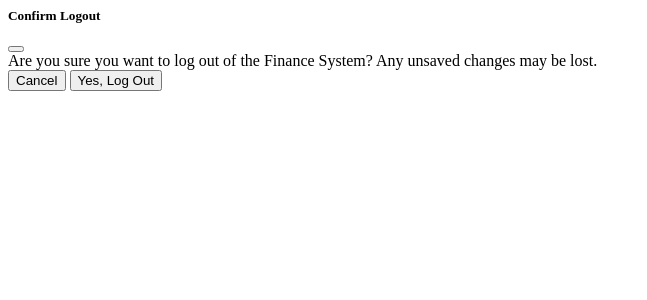
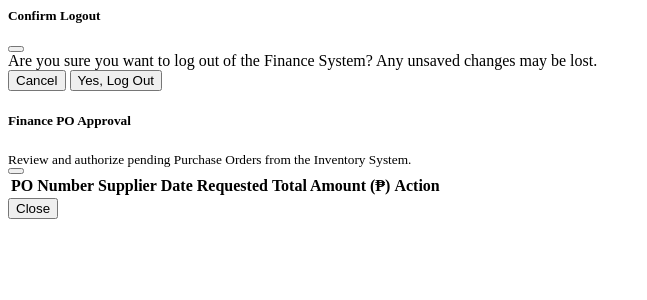
Before and after one commit to R4zaj/Finance_system, a PHP site: page /includes/modals.php in a window 1280 px wide. Shown: the top 300 px of the page, without its empty margins (0-647 px from the left). Run offline with PHP 8.4, Linux system fonts and the light colour scheme; lists and menus that the app fills with data are empty.

Commit message:
Add PO Approval modal to modals.php

```diff
--- a/includes/modals.php
+++ b/includes/modals.php
@@ -16,3 +16,38 @@
         </div>
     </div>
 </div>
+<div class="modal fade" id="poApprovalModal" tabindex="-1">
+    <div class="modal-dialog modal-xl">
+        <div class="modal-content border-0 shadow card-custom">
+            <div class="modal-header bg-dark text-white border-0">
+                <div>
+                    <h5 class="fw-bold mb-0"><i class="bi bi-cart-check me-2"></i>Finance PO Approval</h5>
+                    <small class="text-white-50">Review and authorize pending Purchase Orders from the Inventory System.</small>
+                </div>
+                <button type="button" class="btn-close btn-close-white" data-bs-dismiss="modal"></button>
+            </div>
+            <div class="modal-body bg-light mt-3 p-4">
+                <div class="card card-custom border-0 shadow-sm p-0">
+                    <div class="table-responsive">
+                        <table class="table table-hover align-middle mb-0 bg-white">
+                            <thead class="bg-light">
+                                <tr>
+                                    <th class="ps-4">PO Number</th>
+                                    <th>Supplier</th>
+                                    <th>Date Requested</th>
+                                    <th class="text-end">Total Amount (₱)</th>
+                                    <th class="text-end pe-4">Action</th>
+                                </tr>
+                            </thead>
+                            <tbody id="poTableBody">
+                                </tbody>
+                        </table>
+                    </div>
+                </div>
+            </div>
+            <div class="modal-footer border-0 pt-0">
+                <button type="button" class="btn btn-secondary fw-bold" data-bs-dismiss="modal">Close</button>
+            </div>
+        </div>
+    </div>
+</div>
```
